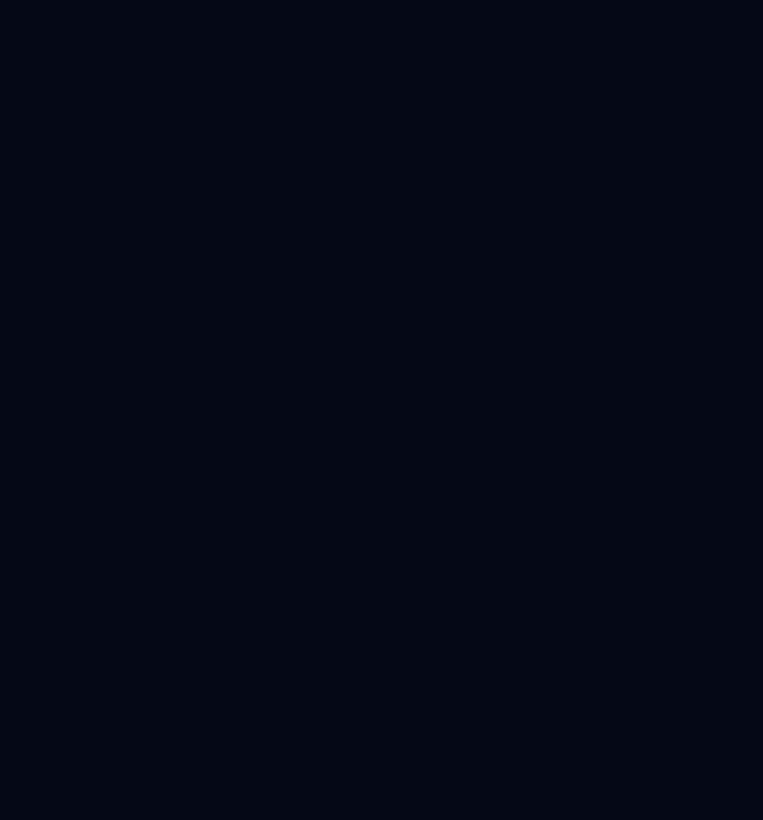
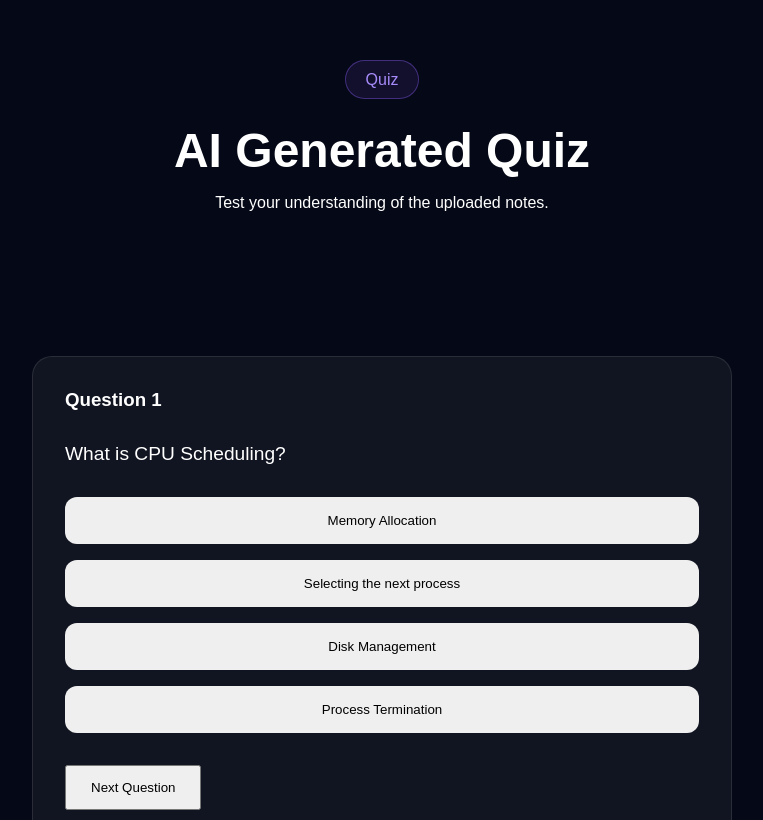
Before and after one commit to Sneha29714/ai-study-assistant, a React (Vite) app: page /quiz in a window 1280 px wide. Before the commit this address had no page. Shown: the part 132-952 px from the top of the page, without its empty margins (258-1021 px from the left). Before the commit the page ends 800 px from the top, so only its background shows below. Built offline with nearby package versions, Linux system fonts and the light colour scheme.

Commit message:
updation

```diff
--- a/src/App.jsx
+++ b/src/App.jsx
@@ -2,6 +2,8 @@ import { BrowserRouter, Routes, Route } from "react-router-dom";
 
 import Home from "./Home";
 import Summary from "./pages/Summary";
+import Flashcard from "./pages/Flashcard";
+import Quiz from "./pages/Quiz";
 
 function App() {
   return (
@@ -18,6 +20,16 @@ function App() {
           element={<Summary />}
         />
 
+        <Route
+          path="/flashcard"
+          element={<Flashcard />}
+        />
+
+        <Route
+          path="/quiz"
+          element={<Quiz />}
+        />
+
       </Routes>
     </BrowserRouter>
   );
--- a/src/components/UploadNotes.jsx
+++ b/src/components/UploadNotes.jsx
@@ -60,14 +60,15 @@ function UploadNotes() {
               icon={<BsCardText />}
               title="Create Flashcards"
               description="Study using smart flashcards"
+              onClick={() => navigate("/flashcard")}
             />
 
             <ActionCard
               icon={<MdQuiz />}
               title="Generate Quiz"
               description="Test your understanding"
+              onClick={() => navigate("/quiz")}
             />
-
             <ActionCard
               icon={<IoSaveOutline />}
               title="Save Notes"
--- a/src/pages/Flashcard.css
+++ b/src/pages/Flashcard.css
@@ -0,0 +1,45 @@
+.flashcard-page {
+  padding: 6rem 2rem;
+}
+
+.flashcard-grid {
+  max-width: 1000px;
+  margin: 3rem auto;
+
+  display: grid;
+  grid-template-columns: repeat(auto-fit, minmax(280px, 1fr));
+
+  gap: 2rem;
+}
+
+.flashcard {
+  min-height: 220px;
+
+  padding: 2rem;
+
+  display: flex;
+  align-items: center;
+  justify-content: center;
+
+  text-align: center;
+
+  border-radius: 20px;
+
+  cursor: pointer;
+
+  background: rgba(255,255,255,0.05);
+
+  border: 1px solid rgba(255,255,255,0.1);
+
+  transition: all 0.3s ease;
+}
+
+.flashcard:hover {
+  transform: translateY(-5px);
+  border-color: #8b5cf6;
+}
+
+.flashcard h3,
+.flashcard p {
+  margin: 0;
+}
--- /dev/null
+++ b/src/pages/Flashcard.jsx
@@ -0,0 +1,55 @@
+import { useState } from "react";
+import "./Flashcard.css";
+
+function Flashcard(){
+    const flashcard=[
+        {
+            question:"What is CPU Scheduling?",
+            answer:"The process of selecting of selecting the next process to execute.",
+        },
+        {
+            question: "What is FCFS?",
+            answer: "First Come First Serve scheduling algorithm.",
+        },
+        {
+            question: "What is Round Robin?",
+            answer: "A scheduling algorithm using time slices.",
+        },
+    ];
+      return (
+    <section className="flashcard-page">
+      <div className="section-header">
+        <div className="section-tag">Flashcards</div>
+
+        <h2>AI Generated Flashcards</h2>
+
+        <p>Click a flashcard to reveal the answer.</p>
+      </div>
+
+      <div className="flashcard-grid">
+        {flashcard.map((card, index) => (
+          <FlashCardItem key={index} card={card} />
+        ))}
+      </div>
+    </section>
+  );
+}
+
+function FlashCardItem({ card }) {
+  const [flipped, setFlipped] = useState(false);
+
+  return (
+    <div
+      className="flashcard"
+      onClick={() => setFlipped(!flipped)}
+    >
+      {flipped ? (
+        <p>{card.answer}</p>
+      ) : (
+        <h3>{card.question}</h3>
+      )}
+    </div>
+  );
+}
+
+export default Flashcard;
--- /dev/null
+++ b/src/pages/Quiz.css
@@ -0,0 +1,48 @@
+.quiz-page {
+  padding: 6rem 2rem;
+}
+
+.quiz-card {
+  max-width: 700px;
+  margin: 3rem auto;
+
+  padding: 2rem;
+
+  border-radius: 20px;
+
+  background: rgba(255,255,255,0.05);
+
+  border: 1px solid rgba(255,255,255,0.1);
+}
+
+.question {
+  font-size: 1.2rem;
+  margin: 2rem 0;
+}
+
+.options {
+  display: flex;
+  flex-direction: column;
+  gap: 1rem;
+}
+
+.option-btn {
+  padding: 1rem;
+
+  border: none;
+  border-radius: 12px;
+
+  cursor: pointer;
+}
+
+.next-btn {
+  margin-top: 2rem;
+
+  padding: 0.8rem 1.5rem;
+
+  cursor: pointer;
+}
+
+.answer {
+  margin-top: 1rem;
+}
--- a/src/pages/Quiz.jsx
+++ b/src/pages/Quiz.jsx
@@ -0,0 +1,89 @@
+import { useState } from "react";
+import "./Quiz.css";
+
+function Quiz() {
+  const questions = [
+    {
+      question: "What is CPU Scheduling?",
+      options: [
+        "Memory Allocation",
+        "Selecting the next process",
+        "Disk Management",
+        "Process Termination",
+      ],
+      answer: "Selecting the next process",
+    },
+    {
+      question: "What does FCFS stand for?",
+      options: [
+        "First Come First Serve",
+        "Fast CPU First Service",
+        "First CPU First System",
+        "File Control First System",
+      ],
+      answer: "First Come First Serve",
+    },
+  ];
+
+  const [currentQuestion, setCurrentQuestion] = useState(0);
+  const [selected, setSelected] = useState("");
+
+  const question = questions[currentQuestion];
+
+  return (
+    <section className="quiz-page">
+      <div className="section-header">
+        <div className="section-tag">Quiz</div>
+
+        <h2>AI Generated Quiz</h2>
+
+        <p>Test your understanding of the uploaded notes.</p>
+      </div>
+
+      <div className="quiz-card">
+        <h3>
+          Question {currentQuestion + 1}
+        </h3>
+
+        <p className="question">
+          {question.question}
+        </p>
+
+        <div className="options">
+          {question.options.map((option, index) => (
+            <button
+              key={index}
+              className="option-btn"
+              onClick={() => setSelected(option)}
+            >
+              {option}
+            </button>
+          ))}
+        </div>
+
+        {selected && (
+          <p className="answer">
+            Selected: {selected}
+          </p>
+        )}
+
+        <button
+          className="next-btn"
+          onClick={() =>
+            setCurrentQuestion(
+              currentQuestion + 1
+            )
+          }
+          disabled={
+            currentQuestion ===
+            questions.length - 1
+          }
+        >
+          Next Question
+        </button>
+      </div>
+    </section>
+  );
+}
+
+export default Quiz;
```
